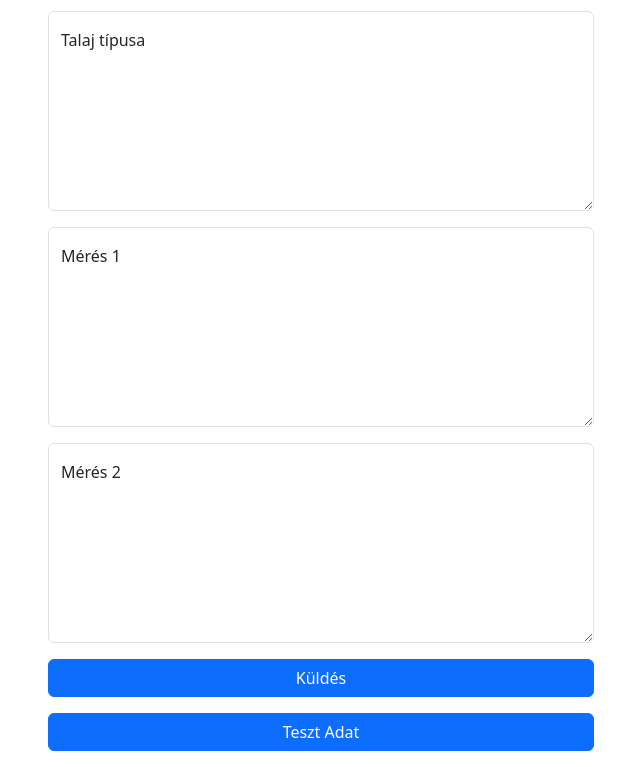
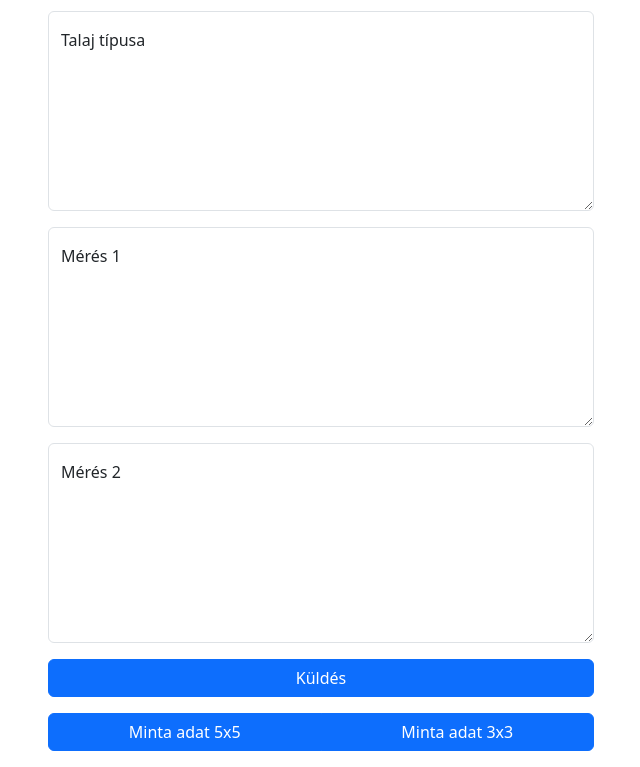
Before and after one commit to dhemeira/talajnedvesseg-elemzo, a plain HTML site: page FRONTEND/index.html in a window 1280 px wide. Shown: the part 53-820 px from the top of the page, without its empty margins (34-674 px from the left). Drawn offline with nearby package versions, Linux system fonts and the light colour scheme.

Commit message:
tobb minta adat hozzaadasa

```diff
--- a/FRONTEND/index.html
+++ b/FRONTEND/index.html
@@ -34,10 +34,17 @@
 
         <div class="d-grid gap-3">
           <button type="button" onclick="submit()" class="btn btn-primary">Küldés</button>
-          <button type="button" onclick="fillWithTestData()" class="btn btn-primary">Teszt Adat</button>
+          <div class="btn-group">
+            <button type="button" onclick="testData5By5()" class="btn btn-primary">Minta adat 5x5</button>
+            <button type="button" onclick="testData3By3()" class="btn btn-primary">Minta adat 3x3</button>
+          </div>
         </div>
       </div>
-      <div class="col-6" id="eredmeny"></div>
+      <div class="col-6">
+        <table id="eredmeny-tabla">
+          <tbody id="eredmeny"></tbody>
+        </table>
+      </div>
     </div>
   </div>
 
--- a/FRONTEND/main.js
+++ b/FRONTEND/main.js
@@ -84,3 +84,18 @@ function testData5By5() {
     927.5234866,358.335735,359.6940165,240.604347,508.8106815
     611.5528772,937.5820018,131.415368,40.17513664,401.7750407`;
 }
+
+function testData3By3() {
+  document.querySelector('#talaj-tipus').value =
+    `Sós,Tőzeges,Lúgos
+    Agyagos,Agyagos,Tőzeges
+    Szerves,Lúgos,Homokos`;
+  document.querySelector('#meres-1').value =
+    `0.616555682,0.640437434,0.394921648
+    0.73640787,0.533786646,0.010040263
+    0.482072405,0.307524409,0.554290788`;
+  document.querySelector('#meres-2').value =
+    `326.8790814,142.532508,451.0244456
+    196.8179513,254.0216116,135.4596622
+    552.9238429,388.6590505,877.9482358`;
+}
```
